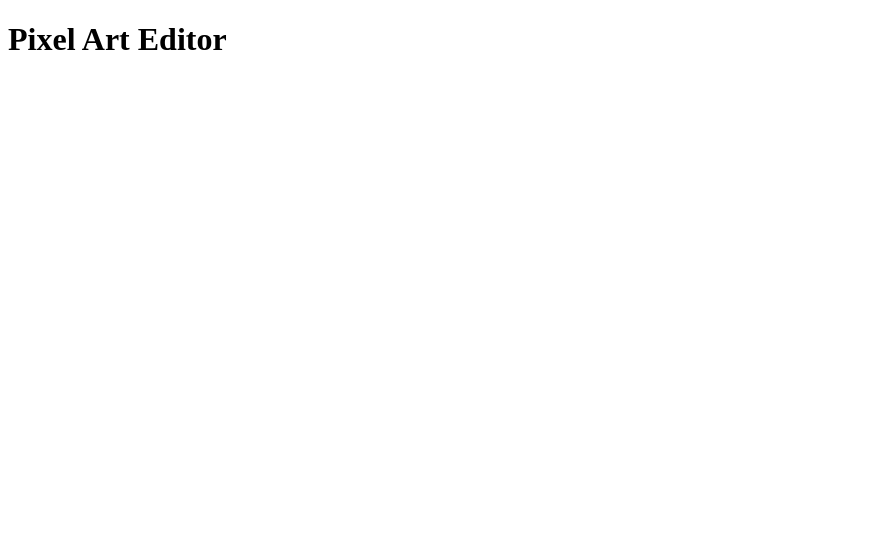
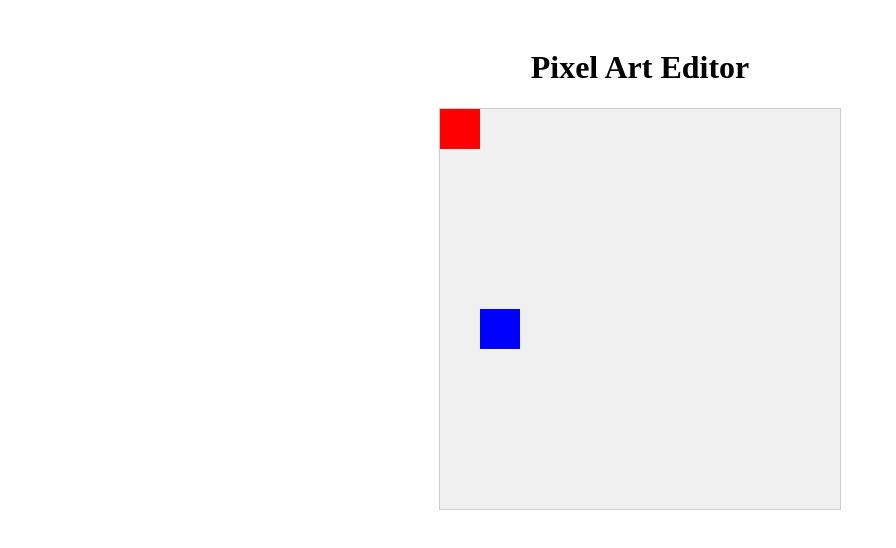
Before and after one commit to gothd/pixel-art-pro, a React (Vite) app: page / in a window 1280 px wide. Shown: the top 548 px of the page, without its empty margins (0-896 px from the left). Built offline with nearby package versions, Linux system fonts and the light colour scheme.

Commit message:
renderizando pixels no App, componente com canvas usando hooks useRef e useEffect para pintar a tela

```diff
--- a/src/App.tsx
+++ b/src/App.tsx
@@ -1,5 +1,26 @@
+import { PictureCanvas } from "./components/PictureCanvas";
+import { emptyPicture } from "./types";
+
 function App() {
-  return <h1>Pixel Art Editor</h1>;
+  // Cria uma imagem 10x10, cinza, no início
+  const startState = emptyPicture(10, 10, "#f0f0f0");
+
+  // Vamos pintar um pixel manualmente só pra provar que funciona
+  // (Hack temporário para teste)
+  startState.pixels[0] = "#ff0000"; // Primeiro pixel vermelho
+  startState.pixels[51] = "#0000ff"; // Algum pixel aleatório azul
+
+  return (
+    <div style={{ padding: "20px", display: "flex", justifyContent: "center" }}>
+      <div style={{ textAlign: "center" }}>
+        <h1>Pixel Art Editor</h1>
+        <PictureCanvas
+          picture={startState}
+          scale={40} // Cada pixel terá 40x40px na tela
+        />
+      </div>
+    </div>
+  );
 }
 
 export default App;
--- /dev/null
+++ b/src/components/PictureCanvas.tsx
@@ -0,0 +1,47 @@
+import { useEffect, useRef } from "react";
+import type { Picture, PixelUpdate } from "../types";
+
+interface PictureCanvasProps {
+  picture: Picture;
+  scale: number; // Tamanho de cada quadrado (ex: 20px)
+  // Vamos deixar o onDraw preparado para o futuro, mas opcional por enquanto
+  onDraw?: (pixel: PixelUpdate) => void;
+}
+
+export const PictureCanvas = ({
+  picture,
+  scale,
+  onDraw,
+}: PictureCanvasProps) => {
+  const canvasRef = useRef<HTMLCanvasElement>(null);
+
+  useEffect(() => {
+    const canvas = canvasRef.current;
+    if (!canvas) return;
+
+    const ctx = canvas.getContext("2d");
+    if (!ctx) return;
+
+    // Loop por todos os pixels da nossa estrutura
+    for (let y = 0; y < picture.height; y++) {
+      for (let x = 0; x < picture.width; x++) {
+        // Descobrimos o índice no array plano
+        const index = y * picture.width + x;
+        const color = picture.pixels[index];
+
+        // Configuramos a cor e desenhamos o quadrado
+        ctx.fillStyle = color;
+        ctx.fillRect(x * scale, y * scale, scale, scale);
+      }
+    }
+  }, [picture, scale]); // Array de dependências: roda se picture ou scale mudar
+
+  return (
+    <canvas
+      ref={canvasRef}
+      width={picture.width * scale}
+      height={picture.height * scale}
+      style={{ border: "1px solid #ccc" }} // Só para ver onde ele está
+    />
+  );
+};
```
